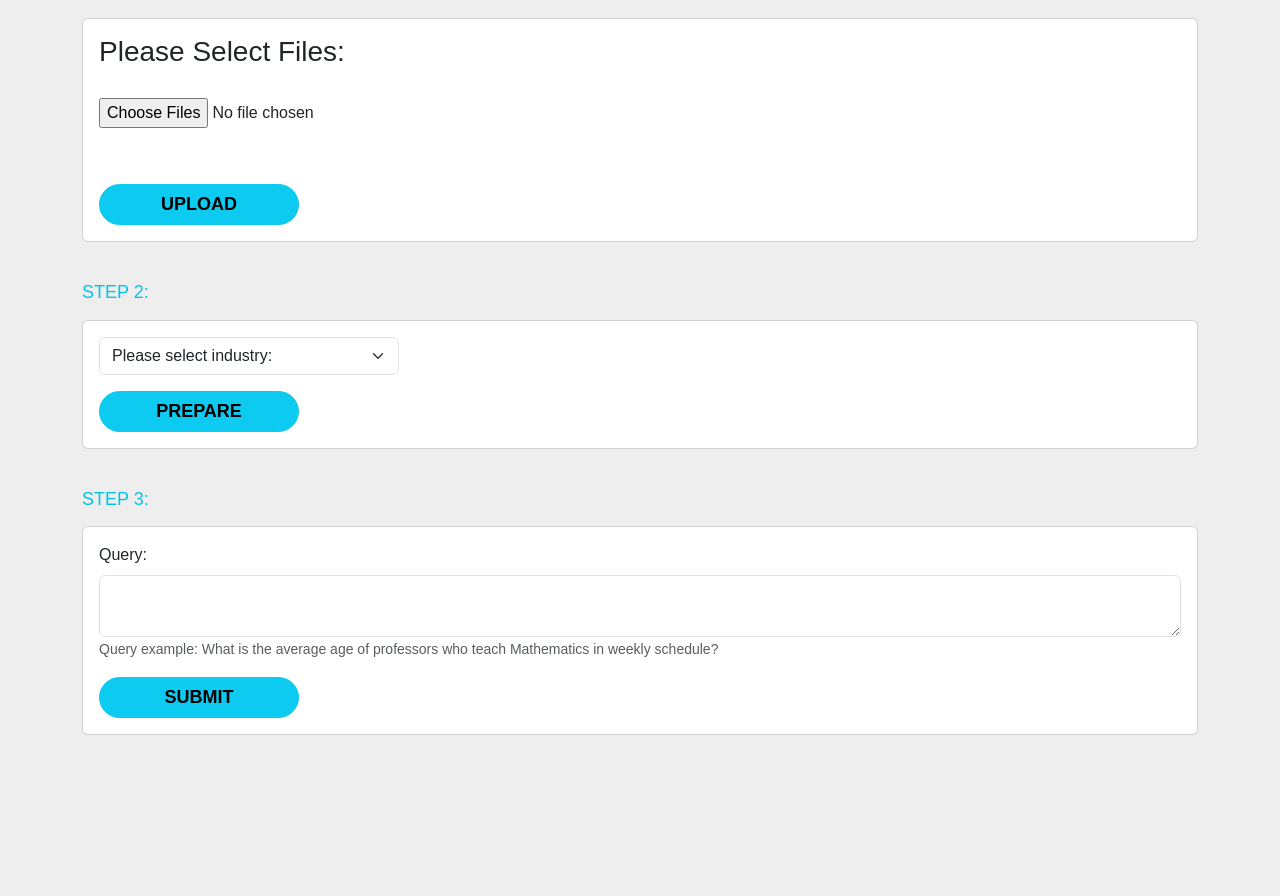
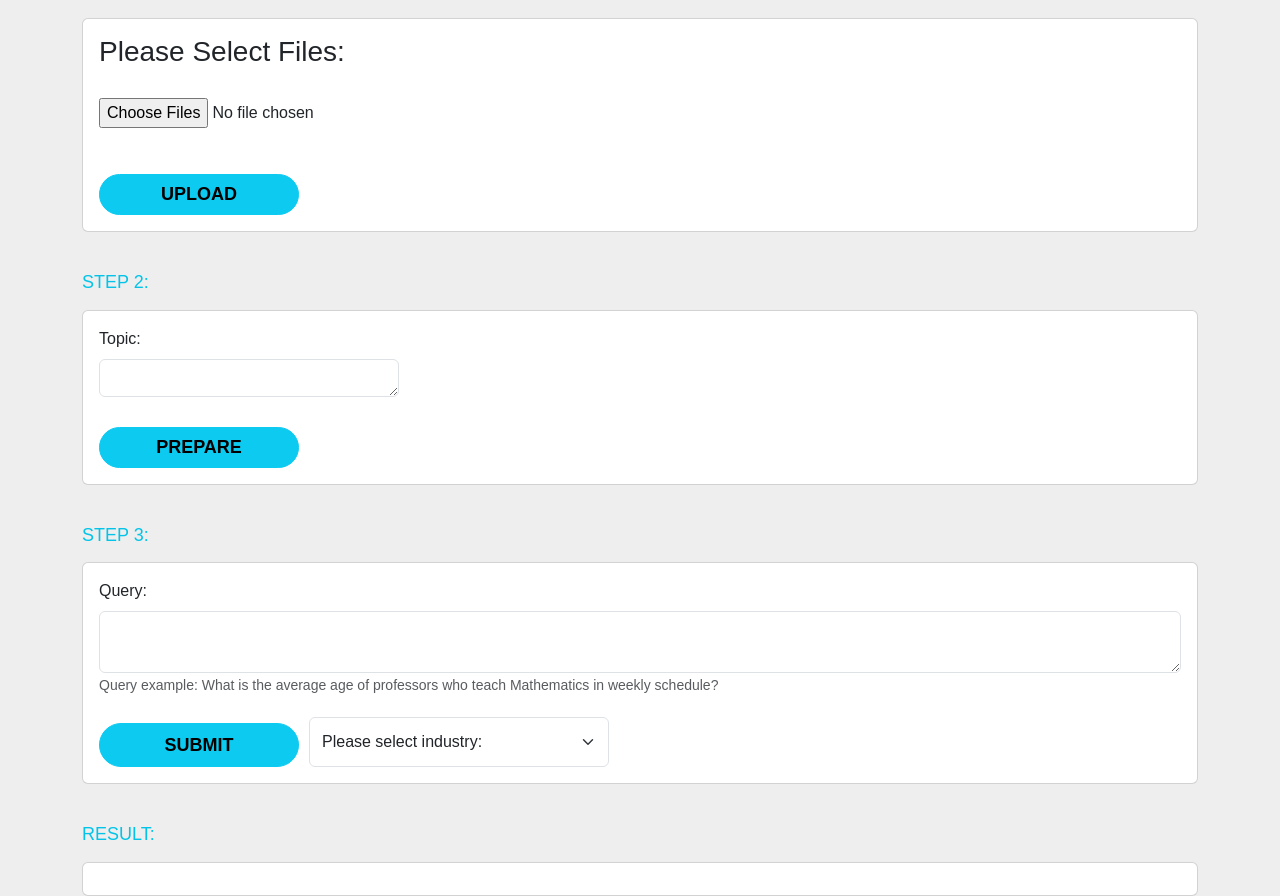
Before and after one commit to Joywu2021/zz-ui, a React (Create React App) app: page / in a window 1280 px wide. Shown: the part 120-1016 px from the top of the page. Before the commit the page ends 855 px from the top, so only its background shows below. Built offline with nearby package versions, Linux system fonts and the light colour scheme.

Commit message:
update ui

```diff
--- a/src/home/Home.js
+++ b/src/home/Home.js
@@ -69,7 +69,6 @@ function Home() {
                     <Card>
                         <Card.Body>
                             <h3> Please Select Files:</h3>
-                            {/* <ProgressBar now={countOfProgess} /> */}
                             <div style={{ marginTop: "30px" }}>
                                 <input type="file" name="file" onChange={changeHandler} multiple style={{ paddingBottom: "10px" }} />
                                 {isSelected ? (
@@ -83,17 +82,10 @@ function Home() {
                                 ) :
                                     null
                                 }
-                                <div style={{ paddingTop: "30px" }}>
+                                <div style={{ paddingTop: "20px" }}>
                                     <div style={{ display: "flex" }}>
                                         <Button className="button" variant="info" onClick={handleSubmission} style={{ marginRight: "10px" }}>Upload</Button>
                                     </div>
-
-                                    {/* {counter === selectedFiles.length && !isLoading && counter !== 0 ? <h4>All Files Uploaded</h4> : null} */}
-                                    {/* {isLoading ?
-                                <>
-                                <Spinner animation="border" role="status">
-                                    <span className="visually-hidden">Loading...</span>
-                                </Spinner></> : null} */}
                                 </div>
                             </div>
                         </Card.Body>
@@ -101,13 +93,13 @@ function Home() {
                     <h4 style={{ marginTop: "40px" }}>Step 2: </h4>
                     <Card>
                         <Card.Body>
-                            <Form.Select aria-label="select-industr" style={{ width: "300px" }}>
-                                <option>Please select industry:</option>
-                                <option value="1">Finance1</option>
-                                <option value="2">Finance2</option>
-                                <option value="3">Finance3</option>
-                            </Form.Select>
-                            <Button className="button" variant="info" onClick={handleSubmission}>Prepare</Button>
+                        <Form style={{ width: "300px" }}>
+                            <Form.Label>
+                                Topic:
+                            </Form.Label>
+                            <Form.Control as="textarea" rows={1} onChange={handleQueryChange} />
+                        </Form>
+                            <Button className="button" variant="info" onClick={handleSubmission} style={{ marginTop: "30px" }}>Prepare</Button>
                         </Card.Body>
                     </Card>
                     <h4 style={{ marginTop: "40px" }}>Step 3: </h4>
@@ -123,11 +115,22 @@ function Home() {
                                         Query example: What is the average age of professors who teach Mathematics in weekly schedule?
                                     </Form.Text>
                                     <br></br>
+                                    <div style={{ display: "flex" , paddingTop:"10px"}}>
                                     <Button className="button" variant="info" onClick={() => handleQuerySubmit()} style={{ marginRight: "10px" }}>Submit</Button>
+                                        <Form.Select aria-label="select-industr" style={{ width: "300px", height: "50px", marginTop: "10px" }}>
+                                        <option>Please select industry:</option>
+                                        <option value="1">Finance</option>
+                                        <option value="2">Nothing</option>
+                                    </Form.Select>
+                                    </div>
                                 </Form>
                             </div>
 
                         </Card.Body>
+                    </Card>
+                    <h4 style={{ marginTop: "40px" }}>Result: </h4>
+                    <Card>
+                        <Card.Body/>
                     </Card>
 
                 </header>
--- a/src/list/List.js
+++ b/src/list/List.js
@@ -1,5 +1,5 @@
 import React from 'react';
-import axios from 'axios';
+// import axios from 'axios';
 import { Container } from 'react-bootstrap';
 
 function List() {
```
